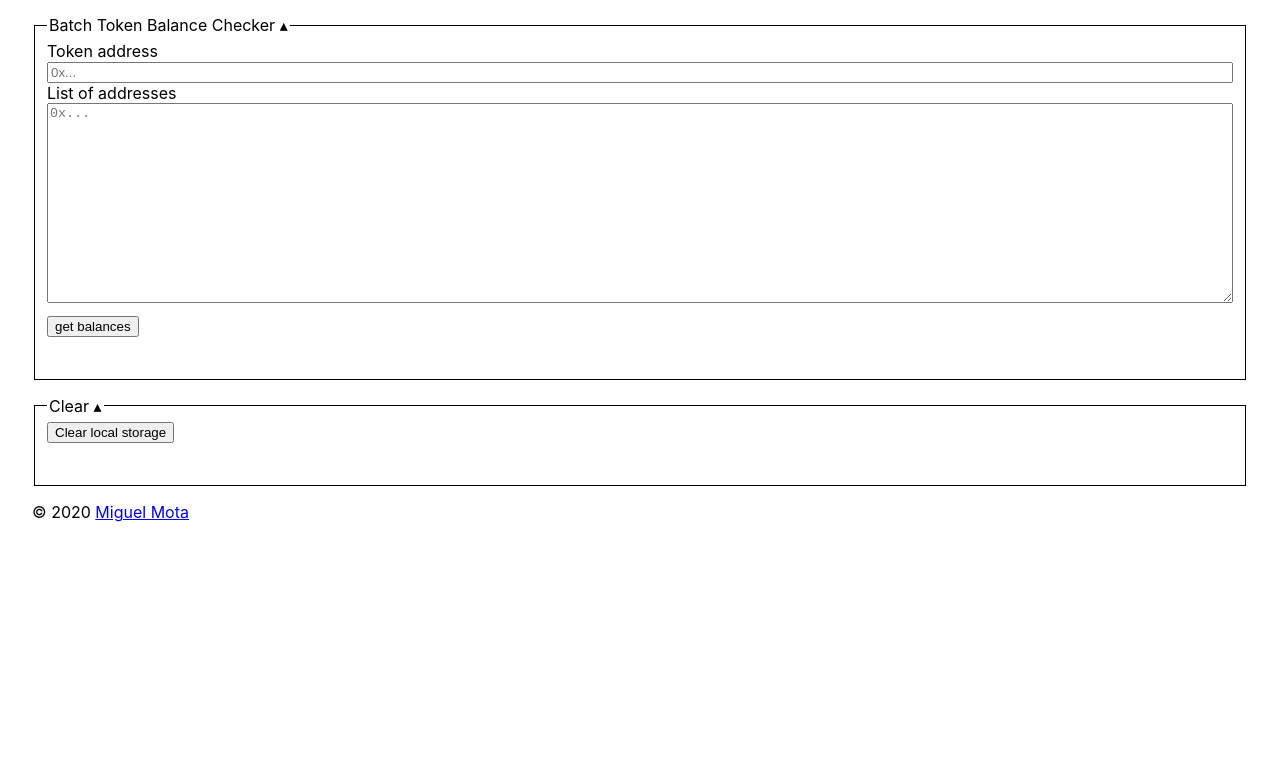
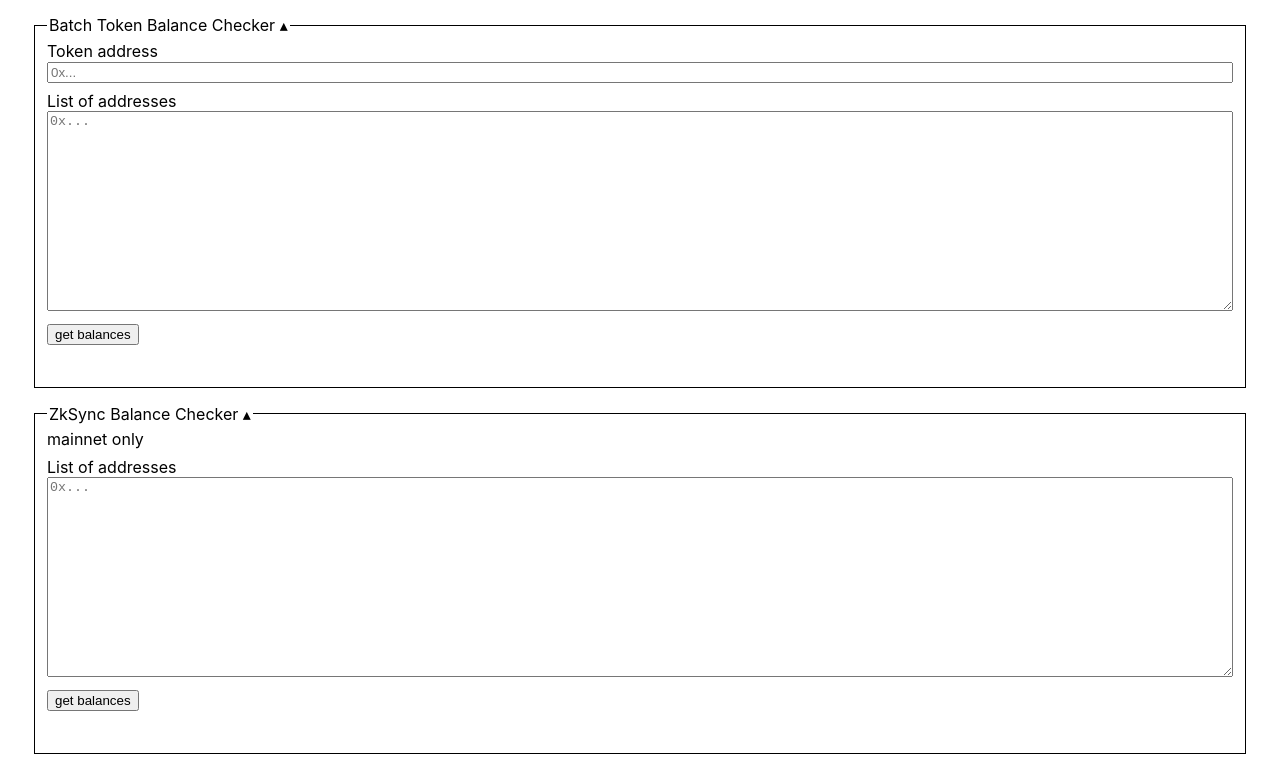
Before and after one commit to miguelmota/ethereum-abi-caller, a React (Create React App) app: page / in a window 1280 px wide. Shown: the part 6680-7440 px from the top of the page. Before the commit the page ends 7250 px from the top, so only its background shows below. Built offline with nearby package versions, Linux system fonts and the light colour scheme.

Commit message:
Batch zksync balance address checker

```diff
--- a/package.json
+++ b/package.json
@@ -26,7 +26,8 @@
     "react-dom": "^17.0.1",
     "react-scripts": "4.0.0",
     "typescript": "^4.0.5",
-    "web-vitals": "^0.2.4"
+    "web-vitals": "^0.2.4",
+    "zksync": "^0.12.2"
   },
   "scripts": {
     "start": "react-scripts start",
--- a/src/App.tsx
+++ b/src/App.tsx
@@ -9,11 +9,12 @@ import {
   utils
 } from 'ethers'
 // @ts-ignore
-import etherConverter from 'ether-converter'
 import InputDecoder from 'ethereum-input-data-decoder'
 import nativeAbis from './abi'
 import CID from 'cids'
 
+const zksync = require('zksync')
+const etherConverter = require('ether-converter') // TODO: types
 const privateKeyToAddress = require('ethereum-private-key-to-address')
 const privateKeyToPublicKey = require('ethereum-private-key-to-public-key')
 const publicKeyToAddress = require('ethereum-public-key-to-address')
@@ -40,6 +41,15 @@ const networkOptions = [
   'arbitrum',
   'optimism'
 ]
+
+const tokenDecimals: any = {
+  ETH: 18,
+  WETH: 18,
+  wstEth: 18,
+  stEth: 18,
+  USDC: 6,
+  DAI: 18
+}
 
 function intToHex (value: number) {
   try {
@@ -1902,7 +1912,7 @@ function BatchTokenBalanceChecker (props: any) {
   return (
     <div>
       <form onSubmit={handleSubmit}>
-        <div>
+        <div style={{ marginBottom: '0.5rem' }}>
           <label>Token address</label>
           <TextInput
             value={tokenAddress}
@@ -1910,6 +1920,81 @@ function BatchTokenBalanceChecker (props: any) {
             placeholder='0x...'
           />
         </div>
+        <label>List of addresses</label>
+        <TextInput
+          variant='textarea'
+          value={value}
+          onChange={handleValueChange}
+          placeholder='0x...'
+        />
+        <div style={{ marginTop: '0.5rem' }}>
+          <button type='submit'>get balances</button>
+        </div>
+      </form>
+      <div>
+        <pre>{result.join('\n')}</pre>
+      </div>
+    </div>
+  )
+}
+
+function ZkSyncBalanceChecker (props: any) {
+  const [value, setValue] = useState<string>(
+    localStorage.getItem('batchZkSyncBalanceCheckerValue' || '') || ''
+  )
+  const [result, setResult] = useState<string[]>([])
+  useEffect(() => {
+    localStorage.setItem('batchZkSyncBalanceCheckerValue', value || '')
+  }, [value])
+  const handleValueChange = (_value: string) => {
+    setValue(_value)
+  }
+  const update = async () => {
+    try {
+      setResult([])
+      if (!value) {
+        return
+      }
+      const syncProvider = await zksync.getDefaultProvider('mainnet')
+      const addresses = value
+        .trim()
+        .split('\n')
+        .map((addr: string) => {
+          return addr.trim()
+        })
+      const _result: string[] = []
+      for (const address of addresses) {
+        const state = await syncProvider.getState(address)
+        const balances = state.verified.balances
+        const formatted: any = {}
+        for (const token in balances) {
+          if (tokenDecimals[token]) {
+            formatted[token] = utils.formatUnits(
+              balances[token],
+              tokenDecimals[token]
+            )
+          } else {
+            formatted[token] = `${balances[token]} (unformatted)`
+          }
+        }
+        const output = `${address} ${JSON.stringify(formatted)}`
+        _result.push(output)
+        setResult([..._result])
+      }
+    } catch (err) {
+      alert(err.message)
+    }
+  }
+  const handleSubmit = (event: any) => {
+    event.preventDefault()
+    update()
+  }
+  return (
+    <div>
+      <div style={{ marginBottom: '0.5rem' }}>
+        <label>mainnet only</label>
+      </div>
+      <form onSubmit={handleSubmit}>
         <label>List of addresses</label>
         <TextInput
           variant='textarea'
@@ -2520,6 +2605,11 @@ function App () {
           <BatchTokenBalanceChecker provider={rpcProvider} />
         </section>
       </Fieldset>
+      <Fieldset legend='ZkSync Balance Checker'>
+        <section>
+          <ZkSyncBalanceChecker />
+        </section>
+      </Fieldset>
       <Fieldset legend='Clear'>
         <section>
           <ClearLocalStorage />
```
Also changed, not shown: 1 other file (tests, documents, lock files or other folders).
